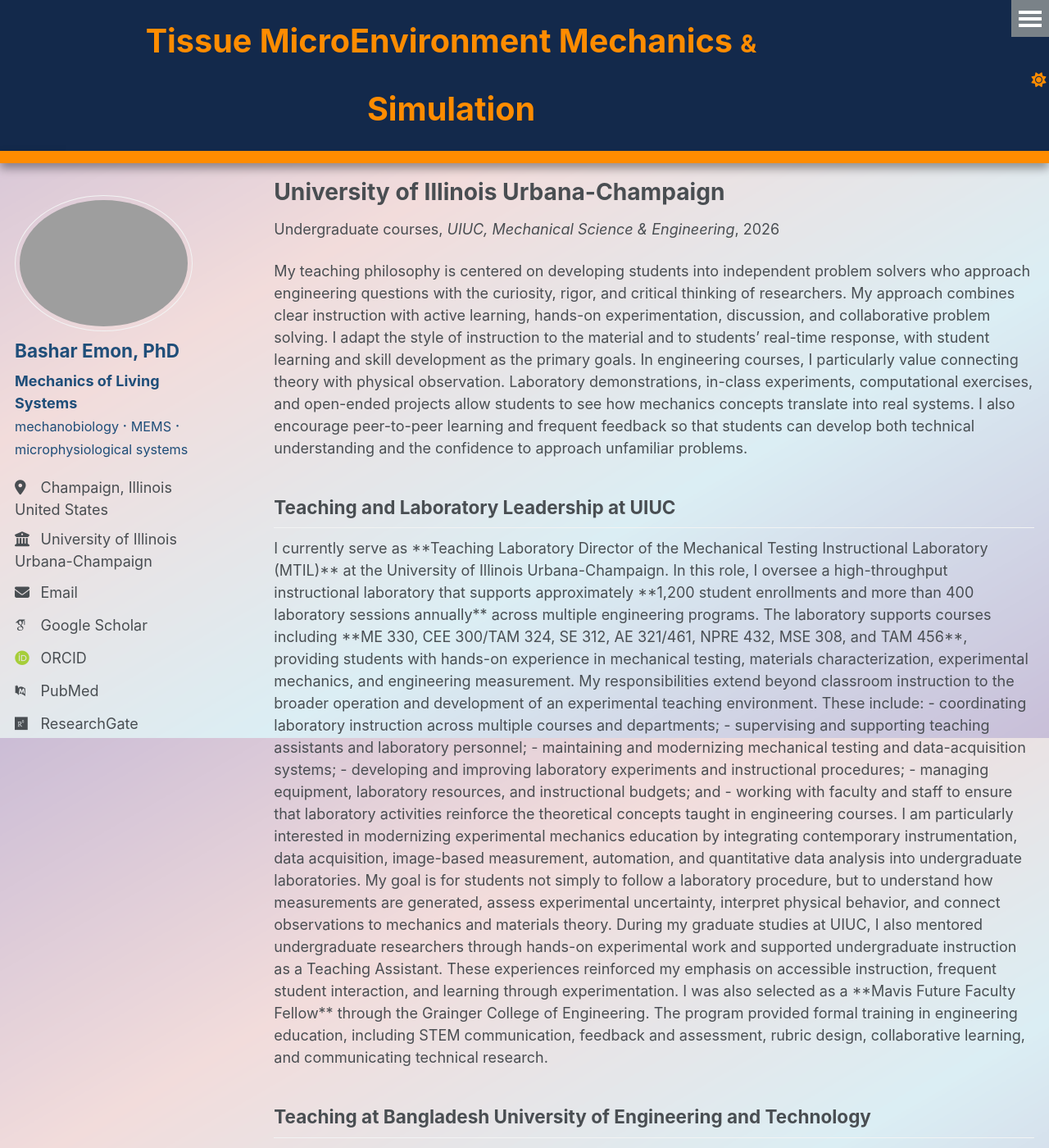
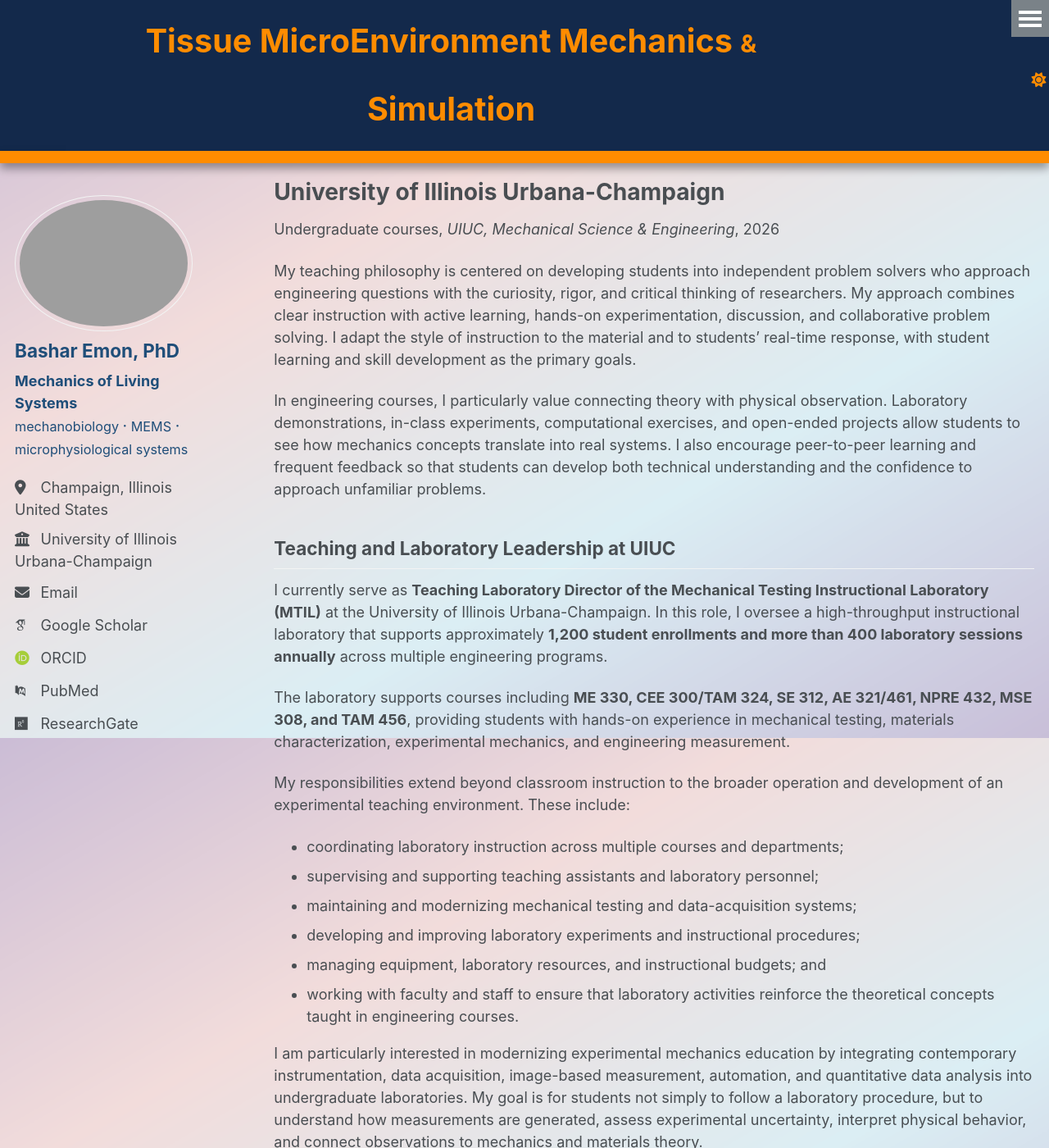
Before and after one commit to BasharEmon/BasharEmon.github.io, a Jekyll site: the page built from _teaching/Teaching.md, in a window 1280 px wide and 1400 px high. Shown: the whole window at 82% size. Built offline with Jekyll 4.4.1, drawn with Linux system fonts in a browser that asks for light colours; some web fonts are replaced; some of the changed text lies outside the part shown.

Commit message:
Refactor teaching philosophy and experience sections

```diff
--- a/_teaching/Teaching.md
+++ b/_teaching/Teaching.md
@@ -7,49 +7,74 @@ venue: "UIUC, Mechanical Science & Engineering"
 date: 2026-06-01
 location: "Urbana, USA"
 ---
+
 My teaching philosophy is centered on developing students into independent problem solvers who approach engineering questions with the curiosity, rigor, and critical thinking of researchers. My approach combines clear instruction with active learning, hands-on experimentation, discussion, and collaborative problem solving. I adapt the style of instruction to the material and to students' real-time response, with student learning and skill development as the primary goals.
+
 In engineering courses, I particularly value connecting theory with physical observation. Laboratory demonstrations, in-class experiments, computational exercises, and open-ended projects allow students to see how mechanics concepts translate into real systems. I also encourage peer-to-peer learning and frequent feedback so that students can develop both technical understanding and the confidence to approach unfamiliar problems.
+
 ## Teaching and Laboratory Leadership at UIUC
-I currently serve as \*\*Teaching Laboratory Director of the Mechanical Testing Instructional Laboratory (MTIL)\*\* at the University of Illinois Urbana-Champaign. In this role, I oversee a high-throughput instructional laboratory that supports approximately \*\*1,200 student enrollments and more than 400 laboratory sessions annually\*\* across multiple engineering programs.
-The laboratory supports courses including \*\*ME 330, CEE 300/TAM 324, SE 312, AE 321/461, NPRE 432, MSE 308, and TAM 456\*\*, providing students with hands-on experience in mechanical testing, materials characterization, experimental mechanics, and engineering measurement.
+
+I currently serve as **Teaching Laboratory Director of the Mechanical Testing Instructional Laboratory (MTIL)** at the University of Illinois Urbana-Champaign. In this role, I oversee a high-throughput instructional laboratory that supports approximately **1,200 student enrollments and more than 400 laboratory sessions annually** across multiple engineering programs.
+
+The laboratory supports courses including **ME 330, CEE 300/TAM 324, SE 312, AE 321/461, NPRE 432, MSE 308, and TAM 456**, providing students with hands-on experience in mechanical testing, materials characterization, experimental mechanics, and engineering measurement.
+
 My responsibilities extend beyond classroom instruction to the broader operation and development of an experimental teaching environment. These include:
-\- coordinating laboratory instruction across multiple courses and departments;
-\- supervising and supporting teaching assistants and laboratory personnel;
-\- maintaining and modernizing mechanical testing and data-acquisition systems;
-\- developing and improving laboratory experiments and instructional procedures;
-\- managing equipment, laboratory resources, and instructional budgets; and
-\- working with faculty and staff to ensure that laboratory activities reinforce the theoretical concepts taught in engineering courses.
+
+- coordinating laboratory instruction across multiple courses and departments;
+- supervising and supporting teaching assistants and laboratory personnel;
+- maintaining and modernizing mechanical testing and data-acquisition systems;
+- developing and improving laboratory experiments and instructional procedures;
+- managing equipment, laboratory resources, and instructional budgets; and
+- working with faculty and staff to ensure that laboratory activities reinforce the theoretical concepts taught in engineering courses.
+
 I am particularly interested in modernizing experimental mechanics education by integrating contemporary instrumentation, data acquisition, image-based measurement, automation, and quantitative data analysis into undergraduate laboratories. My goal is for students not simply to follow a laboratory procedure, but to understand how measurements are generated, assess experimental uncertainty, interpret physical behavior, and connect observations to mechanics and materials theory.
+
 During my graduate studies at UIUC, I also mentored undergraduate researchers through hands-on experimental work and supported undergraduate instruction as a Teaching Assistant. These experiences reinforced my emphasis on accessible instruction, frequent student interaction, and learning through experimentation.
-I was also selected as a \*\*Mavis Future Faculty Fellow\*\* through the Grainger College of Engineering. The program provided formal training in engineering education, including STEM communication, feedback and assessment, rubric design, collaborative learning, and communicating technical research.
+
+I was also selected as a **Mavis Future Faculty Fellow** through the Grainger College of Engineering. The program provided formal training in engineering education, including STEM communication, feedback and assessment, rubric design, collaborative learning, and communicating technical research.
+
 ## Teaching at Bangladesh University of Engineering and Technology
-Before beginning my doctoral studies, I served on the faculty of the Department of Civil Engineering at \*\*Bangladesh University of Engineering and Technology (BUET)\*\* for five years. This experience provided the foundation for my teaching philosophy and gave me extensive experience teaching undergraduate engineering mechanics.
+
+Before beginning my doctoral studies, I served on the faculty of the Department of Civil Engineering at **Bangladesh University of Engineering and Technology (BUET)** for five years. This experience provided the foundation for my teaching philosophy and gave me extensive experience teaching undergraduate engineering mechanics.
+
 Courses I taught included:
-\- Mechanics of Solids I \& II
-\- Engineering Materials
-\- Numerical Methods
-\- Finite Element Methods
-\- Design of Concrete Structures
-\- Dynamics of Structures
-\- Computer-Aided Design
+
+- Mechanics of Solids I & II
+- Engineering Materials
+- Numerical Methods
+- Finite Element Methods
+- Design of Concrete Structures
+- Dynamics of Structures
+- Computer-Aided Design
+
 Teaching fundamental mechanics courses taught me the importance of developing physical intuition alongside mathematical formulation. In introductory courses, I use worked examples, demonstrations, and structured problem solving to establish strong fundamentals. In advanced courses, I increasingly emphasize computational analysis, projects, and open-ended problems that require students to make engineering decisions rather than simply reproduce procedures.
+
 ## Mentoring
+
 My goal as a research mentor is to develop independent researchers rather than simply train students to follow established procedures. I encourage students to engage with unsolved problems, evaluate available resources and limitations, and develop their own approaches through critical analysis.
+
 I view mentoring as a progression from guided learning toward intellectual independence. Students should ultimately be able to formulate questions, design experiments, make informed decisions, evaluate results critically, and communicate their work effectively. I strive to create an environment in which students are comfortable asking questions, discussing alternative interpretations, and learning from both successful and unsuccessful experiments.
+
 ## Courses I Can Teach and Develop
+
 My background in mechanics, materials, experimental methods, mechanobiology, and microfabrication allows me to contribute to both foundational engineering curricula and emerging interdisciplinary areas.
-\*\*Fundamental and Applied Mechanics\*\*
-\- Statics and Dynamics
-\- Mechanics of Materials / Solid Mechanics
-\- Engineering Materials
-\- Experimental Mechanics
-\- Finite Element Methods
-\- Mechanical Testing and Materials Characterization
-\*\*Biomechanics and Emerging Technologies\*\*
-\- Cellular Mechanobiology
-\- Micro-Electro-Mechanical Systems (MEMS)
-\- Mechanics in Physiology and Pathology
-\- Experimental Methods in Biomechanics
-\- Microphysiological Systems
-\- Biohybrid and Emergent Mechanical Systems
+
+**Fundamental and Applied Mechanics**
+
+- Statics and Dynamics
+- Mechanics of Materials / Solid Mechanics
+- Engineering Materials
+- Experimental Mechanics
+- Finite Element Methods
+- Mechanical Testing and Materials Characterization
+
+**Biomechanics and Emerging Technologies**
+
+- Cellular Mechanobiology
+- Micro-Electro-Mechanical Systems (MEMS)
+- Mechanics in Physiology and Pathology
+- Experimental Methods in Biomechanics
+- Microphysiological Systems
+- Biohybrid and Emergent Mechanical Systems
+
 I am particularly interested in developing courses that connect classical mechanics with modern experimental technologies and biological systems, allowing students to apply fundamental engineering principles to emerging problems in medicine, mechanobiology, and engineered living systems.
```
